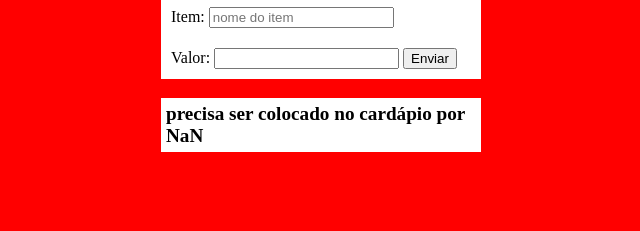
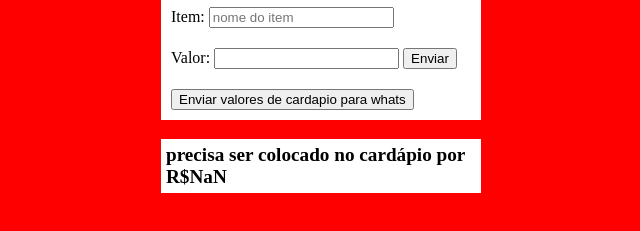
Before and after one commit to jarad1/calculoifood, a plain HTML site: page index.html in a window 1280 px wide. Both pictures are taken after a click on the button "Enviar". Shown: the part 101-332 px from the top of the page, without its empty margins (319-959 px from the left). Drawn offline with Linux system fonts and the light colour scheme.

Commit message:
concluido

```diff
--- a/index.html
+++ b/index.html
@@ -24,8 +24,9 @@
             <input id="texto"  type="text">
             <button onclick="calculoIffod()">Enviar</button>
             </div>
-
-
+            <div id="cardapio">
+            <button onclick="enviarIffod()">Enviar valores de cardapio para whats </button>
+            </div>
 
 
     <script src="./js/calculo.js"></script>
--- a/js/calculo.js
+++ b/js/calculo.js
@@ -3,6 +3,8 @@
 var PN = 0
 var E = 0
 var VN = 0
+var i = 1
+var api = ''
 
 
 
@@ -25,6 +27,22 @@ if (VN <= 12 ) {
     document.getElementById('texto').value = ''
     document.getElementById('item').value = ''
 }
- post.innerHTML = (VITEM + ' precisa ser colocado no cardápio por '+ PN )
+ post.innerHTML = (VITEM + ' precisa ser colocado no cardápio por R$'+ PN + '   ' )
+ api += (i + '° ' + post.innerHTML)
+ i++
     document.body.appendChild(post)
+
+
 }
+
+var local = document.getElementById('cardapio')
+
+function enviarIffod() {
+     window.location.href ='https://api.whatsapp.com/send?phone=5581988977526&text=' +api +''
+    console.log(api)
+    var postando = document.createElement('a')
+    postando.href ='https://api.whatsapp.com/send?phone=5581988977526&text=Oilojastropical'
+    local = document.getElementById('cardapio')
+
+    local.appendChild(postando)
+}
```
